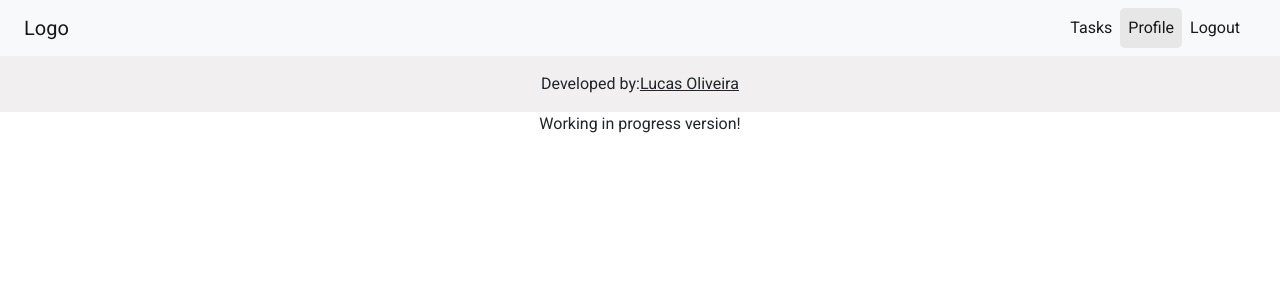
After one commit to Skaylan/flask_crud, a Flask app: page /user_page/profile in a window 1280 px wide. The commit adds this page. Shown: the top 300 px of the page. Run offline with Flask 2, Linux system fonts and the light colour scheme; the visitor is signed in with stand-in values (Sample User, id 1).

Commit message:
some changes

```diff
--- a/app/controllers/routes.py
+++ b/app/controllers/routes.py
@@ -10,11 +10,12 @@ from app.controllers.config import *
 from werkzeug.security import generate_password_hash, check_password_hash
 
 
-@app.route('/')
-@app.route('/index')
+@app.route('/', methods=['GET', 'POST'])
+@app.route('/index', methods=['GET', 'POST'])
 def index():
     if 'user' in session:
         return redirect(url_for('user_page'))
+
     return render_template('index.html')
 
 
@@ -113,6 +114,14 @@ def user_page():
     return render_template('user_page.html', form=form, items=items, op=filter)
 
 
+@app.route('/user_page/profile', methods=['GET', 'POST'])
+def profile():
+    if 'user' not in session:
+        return redirect(url_for('index'))
+
+    return render_template('profile.html')
+
+
 
 @app.route('/delete_item', methods=['POST'])
 def delete_item():
--- a/app/templates/base.html
+++ b/app/templates/base.html
@@ -8,6 +8,7 @@
     <link href="https://cdn.jsdelivr.net/npm/bootstrap@5.1.3/dist/css/bootstrap.min.css" rel="stylesheet" integrity="sha384-1BmE4kWBq78iYhFldvKuhfTAU6auU8tT94WrHftjDbrCEXSU1oBoqyl2QvZ6jIW3" crossorigin="anonymous">
     <link rel="stylesheet" href="https://cdn.jsdelivr.net/npm/bootstrap-icons@1.8.1/font/bootstrap-icons.css">
     <script src="https://cdn.jsdelivr.net/npm/bootstrap@5.1.3/dist/js/bootstrap.bundle.min.js" integrity="sha384-ka7Sk0Gln4gmtz2MlQnikT1wXgYsOg+OMhuP+IlRH9sENBO0LRn5q+8nbTov4+1p" crossorigin="anonymous"></script>
+    <script src="https://code.jquery.com/jquery-3.6.0.min.js" integrity="sha256-/xUj+3OJU5yExlq6GSYGSHk7tPXikynS7ogEvDej/m4=" crossorigin="anonymous"></script>
     {% block style %} {% endblock %}
     <title>{% block title %}{% endblock %}</title>
 </head>
@@ -21,7 +22,7 @@
             </button>
             <div class="collapse navbar-collapse" id="mydropdown">
                 <ul class="navbar-nav pe-3 ps-3 ms-auto mb-2 mb-lg-0">
-                    {% block nav%}
+                    {% block nav %}
                     <li class="nav-item active">
                         <a href="{{ url_for('index') }}" class="nav-link active {{ 'selected' if current_page == 'home' else '' }}" >Home</a>
                     </li>
@@ -47,6 +48,9 @@
           <div>Developed by: </div>
           <a class="text-dark" target="blank_" href="https://linkedin.com/in/lucas-gomes-oliveira">Lucas Oliveira</a>
         </div>
+        <div class="d-flex justify-content-center align-items-center text-center text-dark" >
+            <p>Working in progress version!</p>
+        </div>
     </footer>
     <script src="{{ url_for('static', filename='scripts/popup.js') }}"></script>
 </body>
--- a/app/templates/index.html
+++ b/app/templates/index.html
@@ -8,4 +8,5 @@
         <h1>Wellcome to TaskFree</h1>
     </div>
 </main>
+<script src="{{ url_for('static', filename='scripts/index.js') }}"></script>
 {% endblock %}
--- /dev/null
+++ b/app/templates/profile.html
@@ -0,0 +1,24 @@
+{% extends 'base.html' %}
+{% block title %}Profile Page{% endblock %}
+{% set current_page = 'profile' %}
+
+{% block nav %}
+<li class="nav-item active">
+    <a href="{{ url_for('user_page') }}" class="nav-link active">Tasks</a>
+</li>
+<li class="nav-item active">
+    <a href="{{ url_for('profile') }}" class="nav-link active {{ 'selected' if current_page == 'profile' else '' }}">Profile</a>
+</li>
+<li class="nav-item active">
+    <a href="{{ url_for('logout') }}" class="nav-link active">Logout</a>
+</li>
+{% endblock %}
+
+{% block main %}
+
+    <main class="d-flex d-column justify-content-center">
+        <div class="container bg-primary">
+        </div>
+    </main>
+
+{% endblock %}
--- a/app/templates/user_page.html
+++ b/app/templates/user_page.html
@@ -1,15 +1,17 @@
 {% extends 'base.html' %}
 {% block title %}User Page{% endblock %}
+
+{% set current_page = 'user_page' %}
 
 {% block style %}
 <link rel="stylesheet" href="{{ url_for('static', filename='css/user_page.css') }}"> {% endblock %}
 
 {% block nav %}
 <li class="nav-item active">
-  <a href="{{ url_for('user_page') }}" class="nav-link active">Tasks</a>
+  <a href="{{ url_for('user_page') }}" class="nav-link active {{ 'selected' if current_page == 'user_page' else '' }}">Tasks</a>
 </li>
 <li class="nav-item active">
-  <a href="#" class="nav-link active">Profile</a>
+  <a href="{{ url_for('profile') }}" class="nav-link active">Profile</a>
 </li>
 <li class="nav-item active">
   <a href="{{ url_for('logout') }}" class="nav-link active">Logout</a>
```
